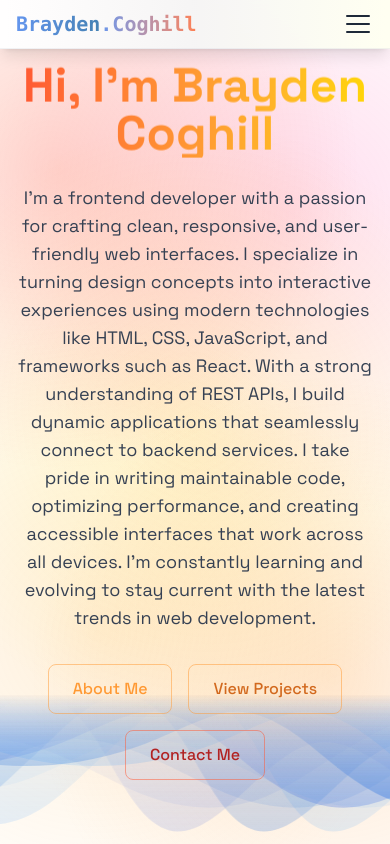
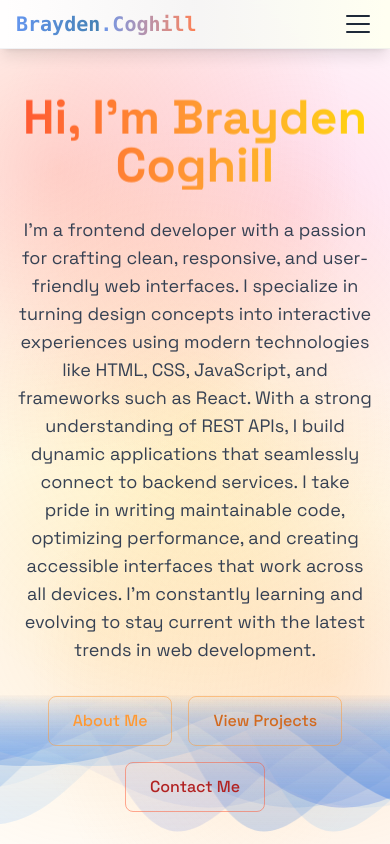
Before and after one commit to CoghillB/portfolio, a React (Vite) app: page / in a window 390 px wide. Shown: the top 844 px of the page. Built offline with nearby package versions, Linux system fonts and the light colour scheme.

Commit message:
Fix spacing on small mobile screens.

```diff
--- a/src/components/sections/Home.jsx
+++ b/src/components/sections/Home.jsx
@@ -6,7 +6,7 @@
     return (
         <section
             id="home"
-            className="min-h-screen flex items-center justify-center relative"
+            className="min-h-screen flex items-center justify-center relative pt-16 md:pt-0"
         >
             <div className="text-center z-10 px-4">
                     <RevealOnScroll animation="zoom-in" delay={0.1}>
```
